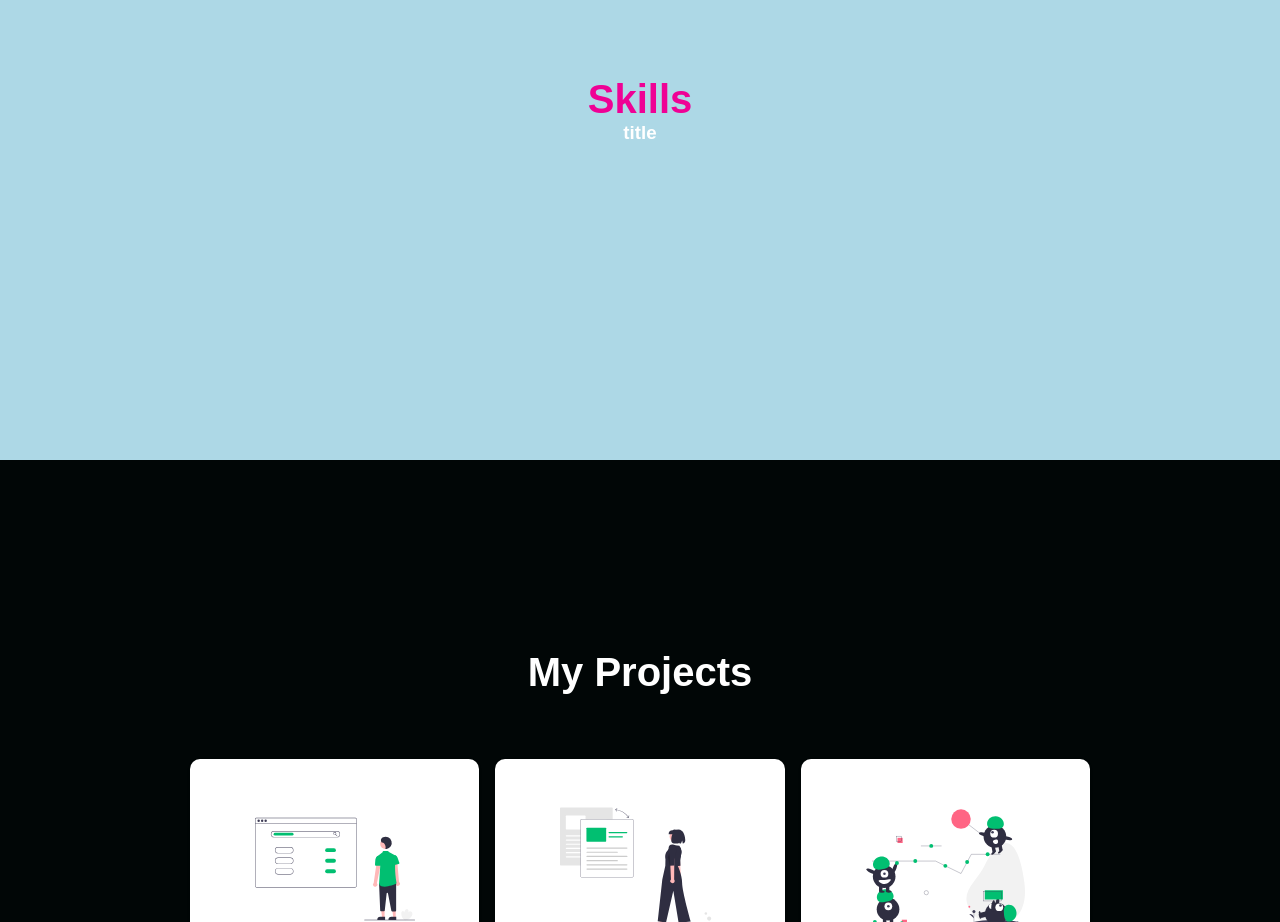
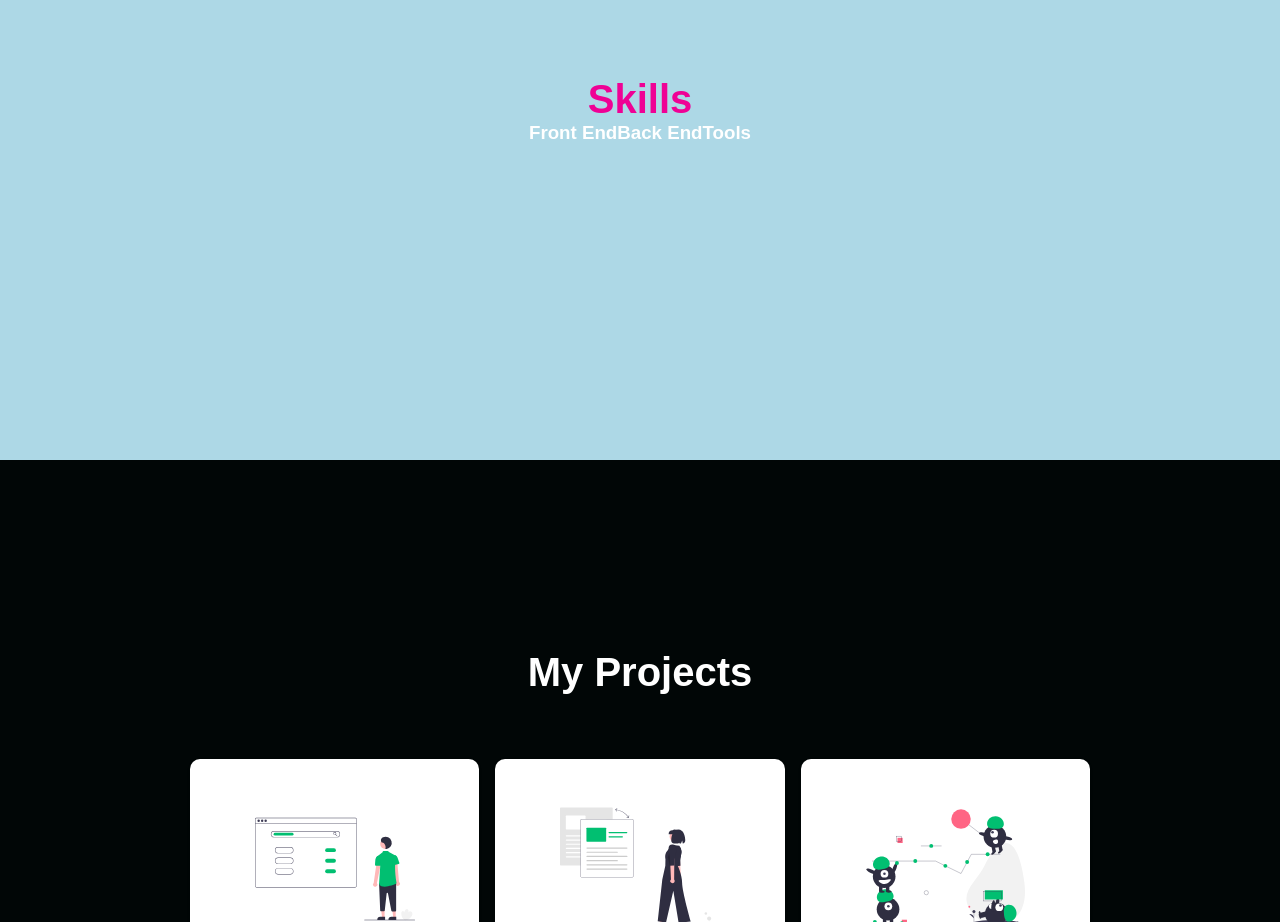
Before and after one commit to NRHietala/portfolio, a React (Create React App) app: page / in a window 1280 px wide. Shown: the part 1740-2662 px from the top of the page. Built offline with nearby package versions, Linux system fonts and the light colour scheme; a web font is replaced by a local one.

Commit message:
Adds working SkillCards for frontend, backend, and tools

```diff
--- a/src/components/Skills/SkillCard.js
+++ b/src/components/Skills/SkillCard.js
@@ -2,10 +2,10 @@ import React from "react";
 import { CardContainer, CardWrapper, Title } from "./SkillsElements";
 
 const SkillCard = props => {
-  const { title } = props;
+  const { id, title } = props;
   return (
     <>
-      <CardContainer>
+      <CardContainer id={id}>
         <CardWrapper>
           <Title>{title}</Title>
         </CardWrapper>
--- /dev/null
+++ b/src/components/Skills/SkillsData.js
@@ -0,0 +1,14 @@
+export const FrontEnd = {
+  id: "frontend",
+  title: "Front End",
+};
+
+export const BackEnd = {
+  id: "backend",
+  title: "Back End",
+};
+
+export const Tools = {
+  id: "tools",
+  title: "Tools",
+};
--- a/src/components/Skills/index.js
+++ b/src/components/Skills/index.js
@@ -7,6 +7,8 @@ import {
   SkillH2,
 } from "./SkillsElements";
 
+import { FrontEnd, BackEnd, Tools } from "./SkillsData";
+
 function Skills() {
   return (
     <>
@@ -14,7 +16,9 @@ function Skills() {
         <SkillsWrapper>
           <SkillH2>Skills</SkillH2>
           <SkillsCardContainer>
-            <SkillCard title="title" />
+            <SkillCard {...FrontEnd} />
+            <SkillCard {...BackEnd} />
+            <SkillCard {...Tools} />
           </SkillsCardContainer>
         </SkillsWrapper>
       </SkillsContainer>
```
